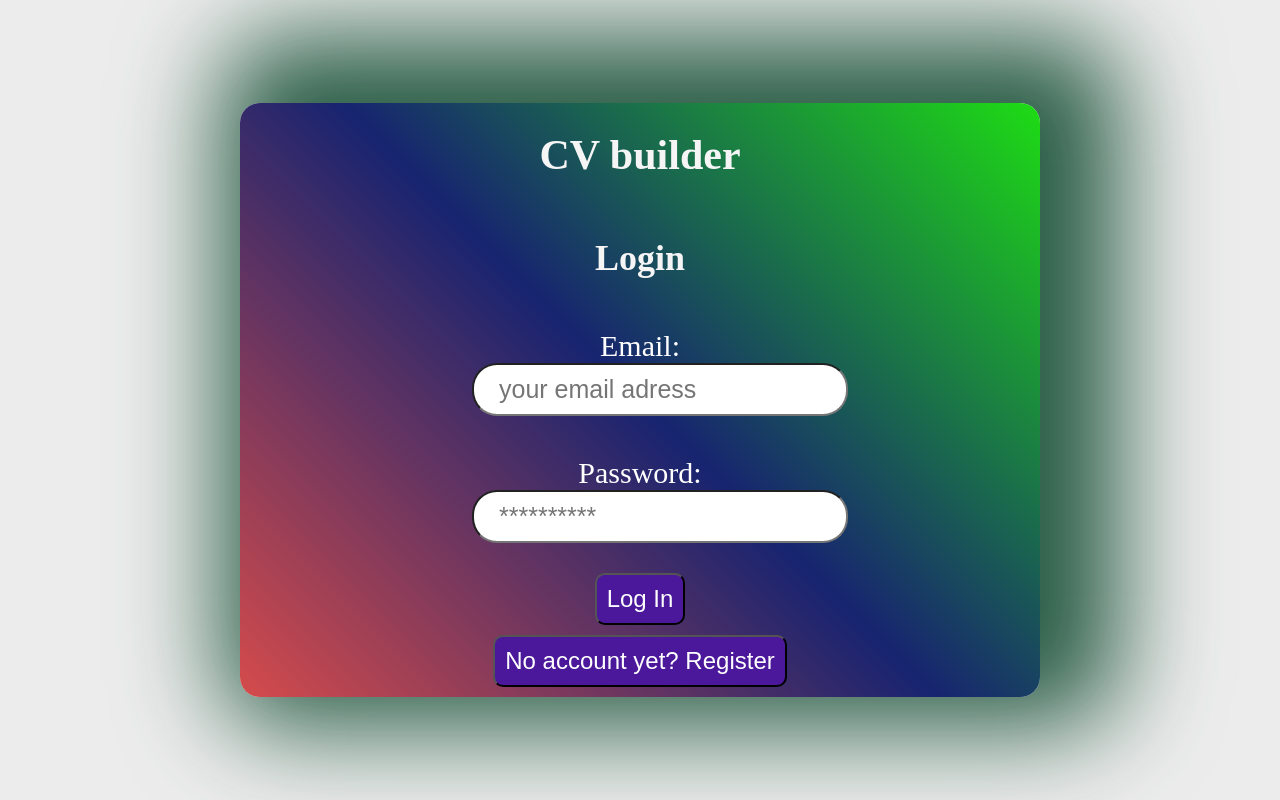
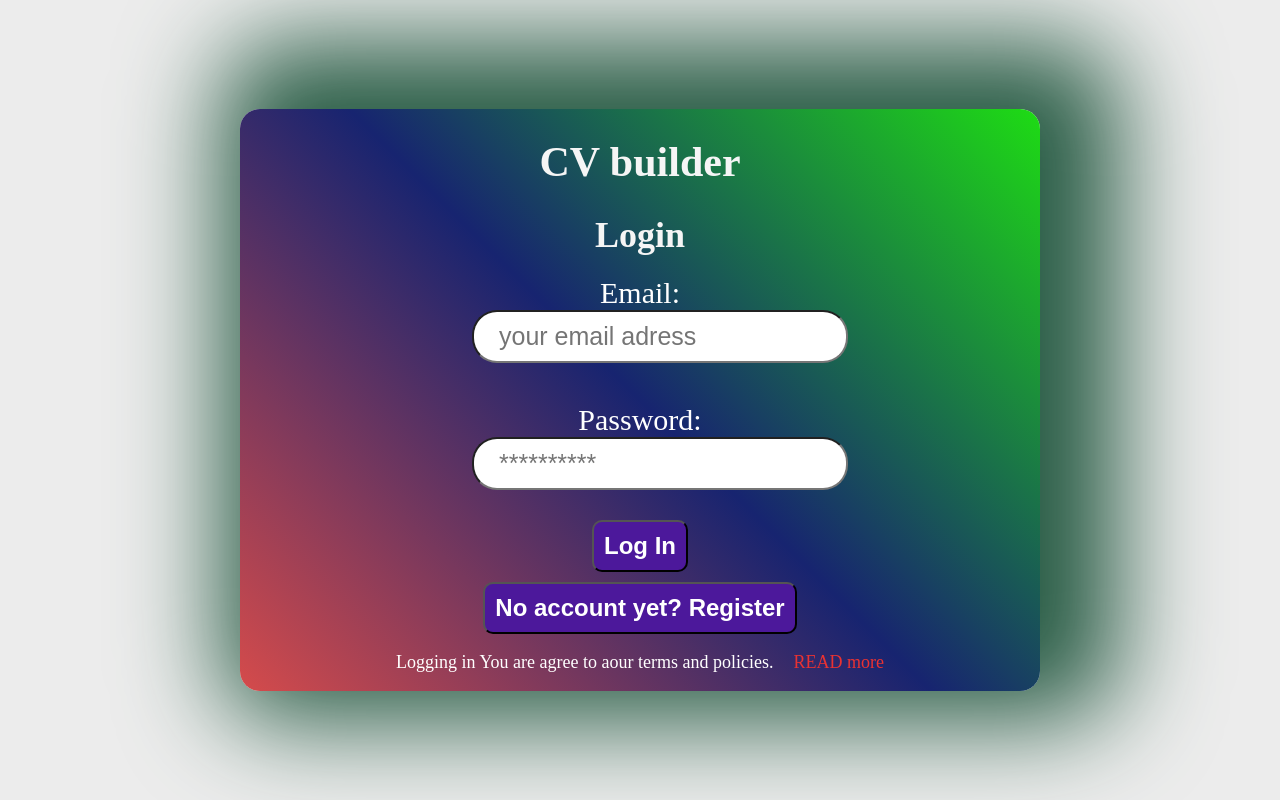
Before and after one commit to PawelOwiesek/login_user, a React (Create React App) app: page / in a window 1280 px wide. Built offline with nearby package versions, Linux system fonts and the light colour scheme.

Commit message:
add paragraph with styles

```diff
--- a/src/features/RegisterForm.js
+++ b/src/features/RegisterForm.js
@@ -4,6 +4,8 @@ import {
   Container,
   Input,
   InputLabel,
+  RegLink,
+  Paragraph,
   Title,
 } from "./loginPage/styled";
 
@@ -58,6 +60,10 @@ const RegisterForm = ({ formName }) => {
           <Button onClick={() => formName("login")}>
             Already have an account? Log in
           </Button>
+          <Paragraph>
+            Logging in You are agree to aour terms and policies.
+            <RegLink href="/">READ more</RegLink>
+          </Paragraph>
         </section>
       </main>
     </Container>
--- a/src/features/loginPage/LoginForm.js
+++ b/src/features/loginPage/LoginForm.js
@@ -5,6 +5,8 @@ import {
   Input,
   Button,
   SubHeader,
+  Paragraph,
+  RegLink,
 } from "./styled.js";
 import { useState } from "react";
 
@@ -50,6 +52,10 @@ const LoginForm = ({ formName }) => {
           <Button onClick={() => formName("register")}>
             No account yet? Register
           </Button>
+          <Paragraph>
+            Logging in You are agree to aour terms and policies.
+            <RegLink href="/">READ more</RegLink>
+          </Paragraph>
         </section>
       </main>
     </Container>
--- a/src/features/loginPage/styled.js
+++ b/src/features/loginPage/styled.js
@@ -34,11 +34,13 @@ export const Title = styled.h1`
 export const SubHeader = styled.h2`
   color: #f5f5f5;
   font-size: 36px;
+  margin: 0;
+
   @media (max-width: 767px) {
     font-size: 25px;
-    margin: 0;
   }
 `;
+
 export const InputLabel = styled.label`
   font-size: 30px;
   color: #fff;
@@ -48,6 +50,7 @@ export const InputLabel = styled.label`
     font-size: 20px;
   }
 `;
+
 export const Input = styled.input`
   display: flex;
   font-size: 25px;
@@ -71,8 +74,20 @@ export const Button = styled.button`
   padding: 10px;
   border-radius: 10px;
   margin: 10px auto;
+  font-weight: bold;
 
   @media (max-width: 767px) {
     font-size: 16px;
   }
 `;
+
+export const Paragraph = styled.p`
+  font-size: 18px;
+  color: #fff;
+`;
+
+export const RegLink = styled.a`
+  text-decoration-line: none;
+  color: #ea3232;
+  margin-left: 20px;
+`;
```
